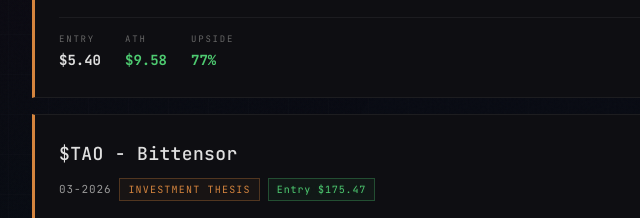
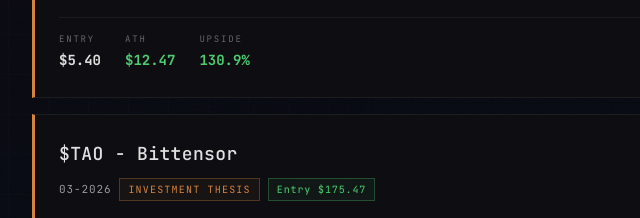
Before and after one commit to essnuked/tradinghoe, a plain HTML site: page index.html in a window 1280 px wide. Shown: the part 526-744 px from the top of the page, 272-912 px from the left. Drawn offline with Linux system fonts and the light colour scheme.

Commit message:
Update ATH and Upside values in index.html

```diff
--- a/index.html
+++ b/index.html
@@ -892,11 +892,11 @@
         </div>
         <div class="stat-item">
           <span class="stat-label">ATH</span>
-          <span class="stat-value green">$9.58</span>
+          <span class="stat-value green">$12.47</span>
         </div>
         <div class="stat-item">
           <span class="stat-label">Upside</span>
-          <span class="stat-value green">77%</span>
+          <span class="stat-value green">130.9%</span>
         </div>
       </div>
     </div>
```
